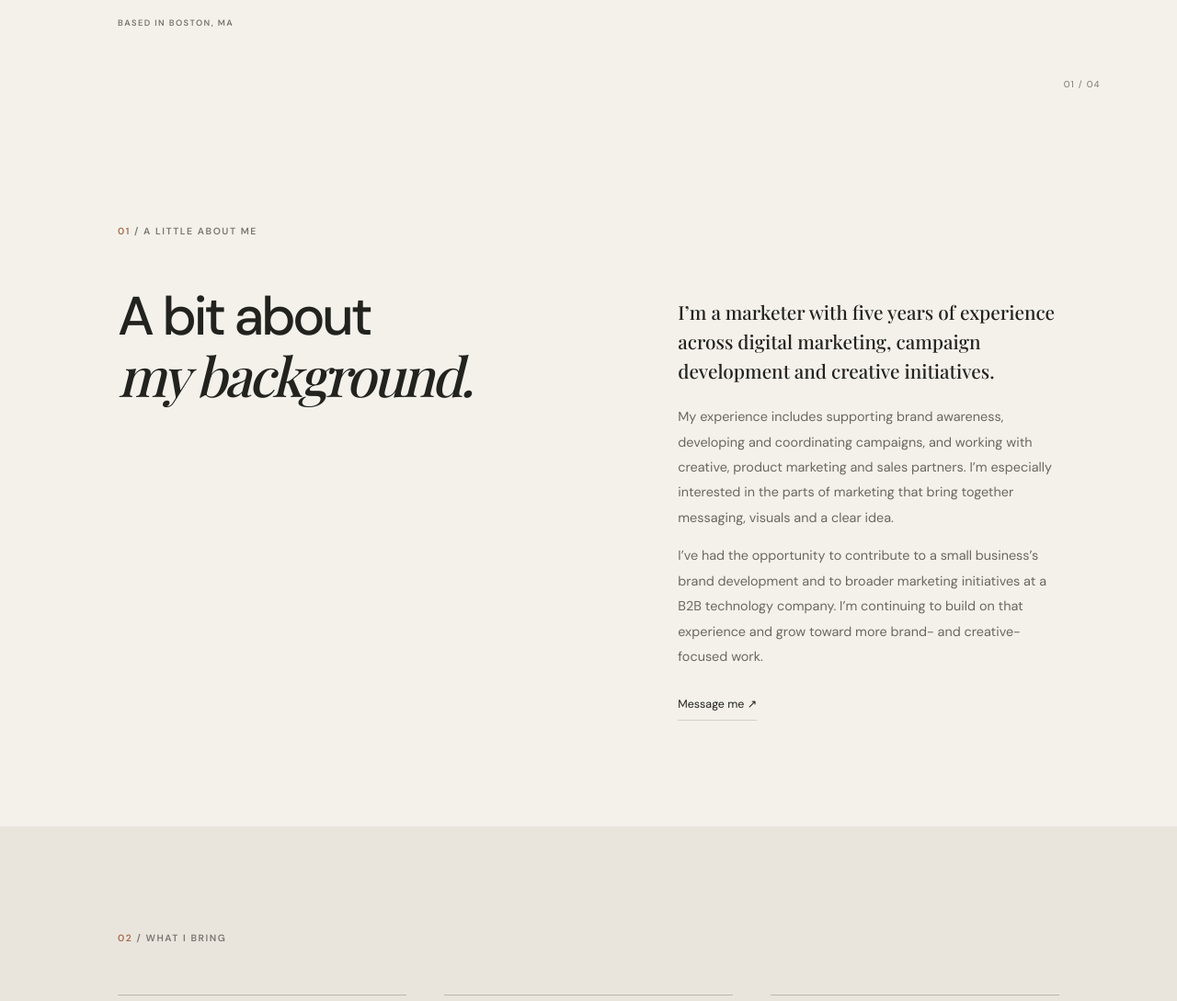
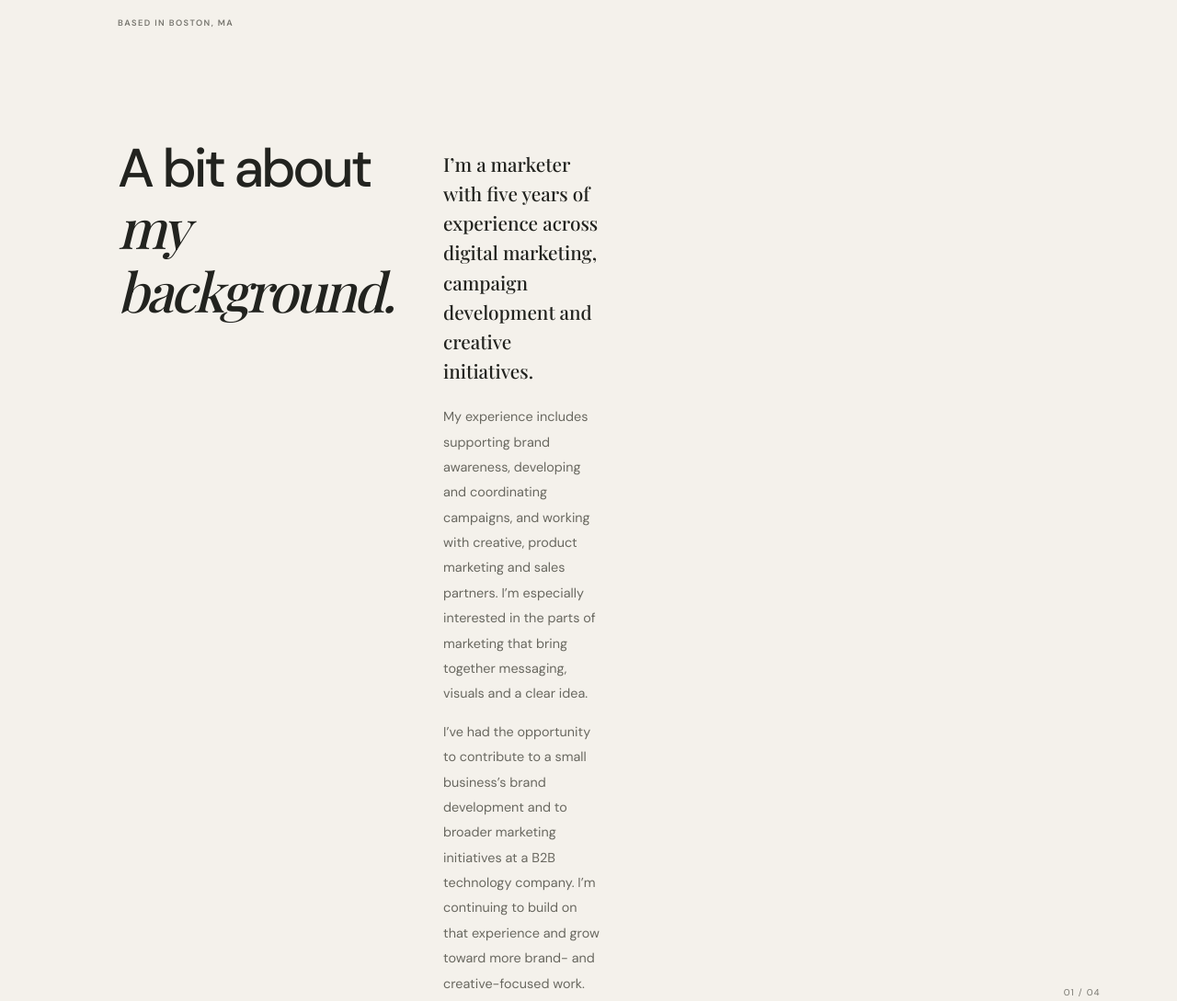
Before and after one commit to lilywas-here/Lily, a plain HTML site: page index.html in a window 1280 px wide. Shown: the part 760-1849 px from the top of the page at 92% size. Drawn offline with nearby package versions, Linux system fonts and the light colour scheme; a web font is replaced by a local one.

Commit message:
Remove about section from index.html
Removed the about section from the index.html file.

```diff
--- a/index.html
+++ b/index.html
@@ -45,10 +45,7 @@
         </div>
       </div>
       <div class="hero-index">01 / 04</div>
-    </section>
-
-    <section class="about section-wrap" id="about">
-      <div class="section-label"><span>01</span> / A LITTLE ABOUT ME</div>
+</div>
       <div class="about-content">
         <h2>A bit about<br><em>my background.</em></h2>
         <div class="about-text">
```
